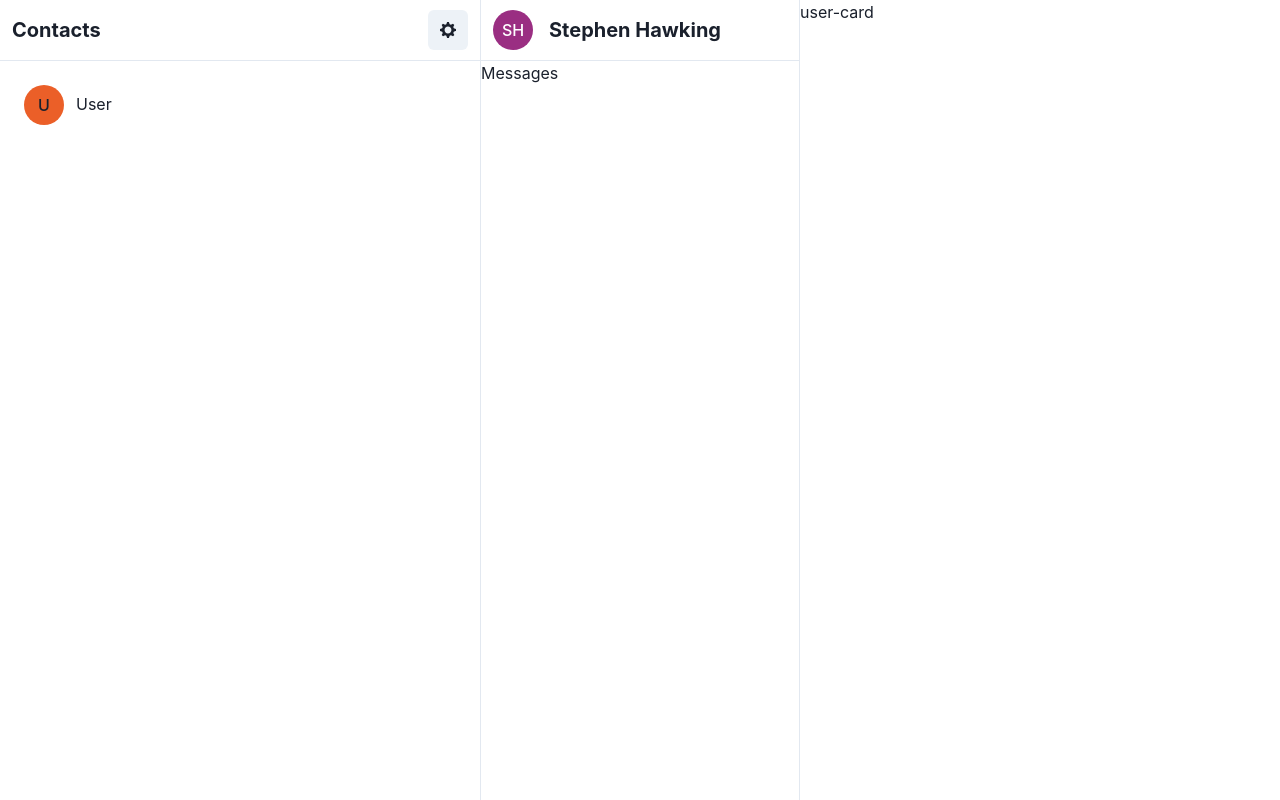
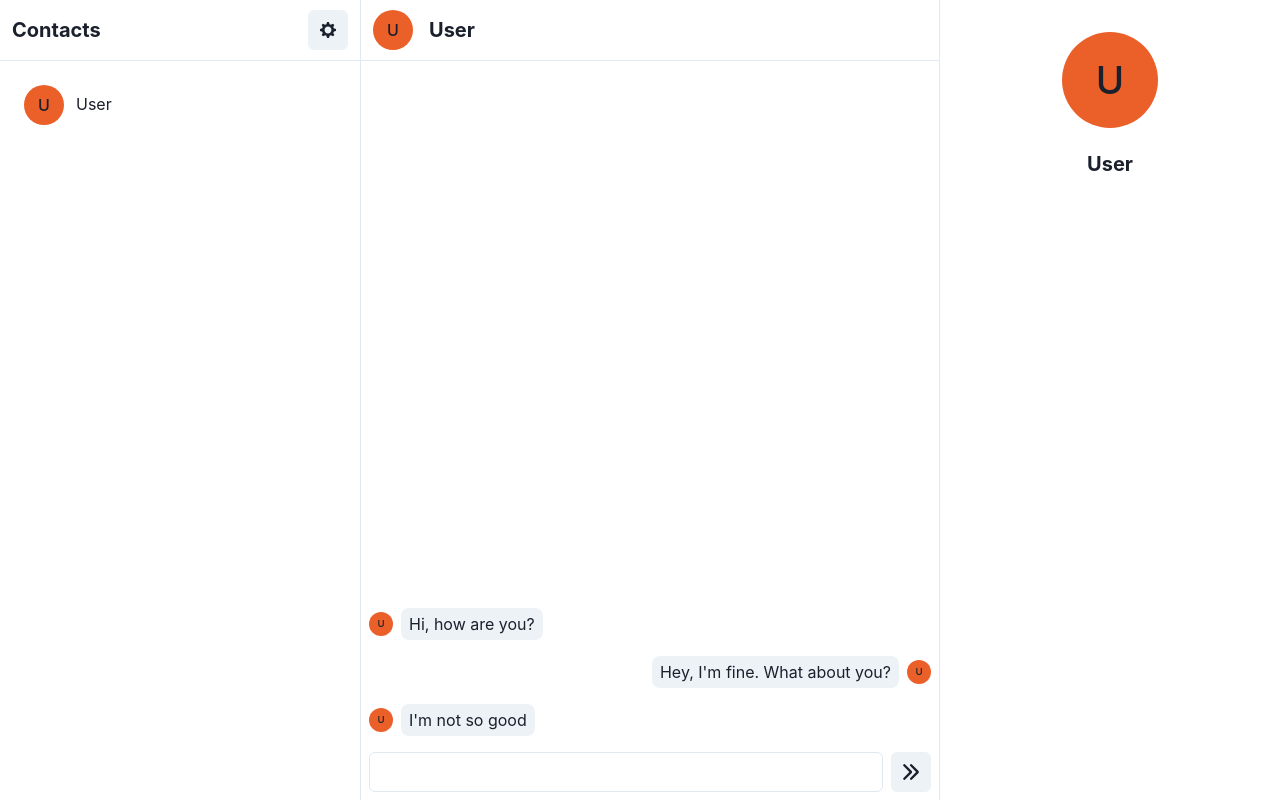
Before and after one commit to sibite/social-app, a React (Create React App) app: page /messages in a window 1280 px wide. Built offline with nearby package versions, Linux system fonts and the light colour scheme.

Commit message:
Add "Messages" component

```diff
--- a/src/pages/chat/ChatPage.tsx
+++ b/src/pages/chat/ChatPage.tsx
@@ -3,16 +3,22 @@ import ContactsHeader from './ContactsHeader';
 import Contacts from './Contacts';
 import LayoutBlock from './LayoutBlock';
 import MessagesHeader from './MessagesHeader';
+import UserDetails from './UserDetails';
+import Messages from './Messages/Messages';
 
 const ChatPage: React.FC = () => {
   const bgColor = useColorModeValue('gray.200', 'gray.800');
 
   return (
     <Grid
-      templateAreas={`"contacts-header messages-header user-card"
-                      "contacts        messages        user-card"`}
+      templateAreas={`"contacts-header messages-header user-details"
+                      "contacts        messages        user-details"`}
       templateRows="60px 1fr"
-      templateColumns="480px 1fr 480px"
+      templateColumns={{
+        md: '90px 1fr 340px',
+        lg: '360px 1fr 340px',
+        '2xl': '420px 1fr 420px',
+      }}
       w="full"
       h="100vh"
       gap="1px"
@@ -34,10 +40,14 @@ const ChatPage: React.FC = () => {
         </LayoutBlock>
       </GridItem>
       <GridItem area="messages">
-        <LayoutBlock>Messages</LayoutBlock>
+        <LayoutBlock>
+          <Messages />
+        </LayoutBlock>
       </GridItem>
-      <GridItem area="user-card">
-        <LayoutBlock>user-card</LayoutBlock>
+      <GridItem area="user-details">
+        <LayoutBlock>
+          <UserDetails />
+        </LayoutBlock>
       </GridItem>
     </Grid>
   );
--- a/src/pages/chat/Contact.tsx
+++ b/src/pages/chat/Contact.tsx
@@ -20,6 +20,7 @@ const Contacts: React.FC<Props> = ({
   onSelect = () => null,
 }) => {
   const bgColor = useColorModeValue('gray.100', 'gray.900');
+  const activeColor = useColorModeValue('gray.200', 'gray.800');
 
   const style = {
     alignItems: 'center',
@@ -29,6 +30,10 @@ const Contacts: React.FC<Props> = ({
     '&:hover': {
       bgColor,
     },
+    '&:active': {
+      bgColor: activeColor,
+    },
+    transition: 'all 200ms',
   };
 
   const headingStyle = {
--- a/src/pages/chat/ContactsHeader.tsx
+++ b/src/pages/chat/ContactsHeader.tsx
@@ -6,6 +6,7 @@ const ContactsHeader: React.FC = () => {
     w: 'full',
     h: 'full',
     px: 3,
+    overflow: 'hidden',
   };
 
   return (
--- /dev/null
+++ b/src/pages/chat/Messages/Message.tsx
@@ -0,0 +1,41 @@
+import { Avatar, Box, HStack, Text, useColorModeValue } from '@chakra-ui/react';
+
+interface Props {
+  direction: 'from' | 'to';
+  name?: string;
+  children: React.ReactNode;
+}
+
+const Message: React.FC<Props> = ({ direction, name = 'User', children }) => {
+  const bgColor = useColorModeValue('gray.100', 'gray.900');
+
+  const isDirectionTo = direction === 'to';
+
+  let content = [
+    <Avatar size="xs" name={name} />,
+    <Box
+      maxW="70%"
+      py={1}
+      px={2}
+      borderRadius={8}
+      marginInlineStart={0}
+      bgColor={bgColor}
+    >
+      <Text>{children}</Text>
+    </Box>,
+  ];
+
+  content = isDirectionTo ? content.reverse() : content;
+
+  return (
+    <HStack
+      p={2}
+      spacing={2}
+      justifyContent={isDirectionTo ? 'flex-end' : 'flex-start'}
+    >
+      {content}
+    </HStack>
+  );
+};
+
+export default Message;
--- /dev/null
+++ b/src/pages/chat/Messages/MessageInput.tsx
@@ -0,0 +1,14 @@
+import { ArrowRightIcon } from '@chakra-ui/icons';
+import { IconButton, HStack } from '@chakra-ui/react';
+import AutoResizedTextArea from '../../../shared/components/AutoResizedTextArea';
+
+interface Props {}
+
+const MessagesInput: React.FC<Props> = () => (
+  <HStack p={2}>
+    <AutoResizedTextArea flexGrow="1" />
+    <IconButton icon={<ArrowRightIcon />} aria-label="Send message" />
+  </HStack>
+);
+
+export default MessagesInput;
--- /dev/null
+++ b/src/pages/chat/Messages/MessageList.tsx
@@ -0,0 +1,21 @@
+import { Flex } from '@chakra-ui/react';
+import Message from './Message';
+
+interface Props {}
+
+const MessageList: React.FC<Props> = () => (
+  <Flex
+    direction="column-reverse"
+    position="absolute"
+    bottom="0"
+    w="full"
+    maxH="full"
+    overflowY="auto"
+  >
+    <Message direction="from">I&apos;m not so good</Message>
+    <Message direction="to">Hey, I&apos;m fine. What about you?</Message>
+    <Message direction="from">Hi, how are you?</Message>
+  </Flex>
+);
+
+export default MessageList;
--- /dev/null
+++ b/src/pages/chat/Messages/Messages.tsx
@@ -0,0 +1,16 @@
+import { Box, Flex } from '@chakra-ui/react';
+import MessageInput from './MessageInput';
+import MessageList from './MessageList';
+
+interface Props {}
+
+const Messages: React.FC<Props> = () => (
+  <Flex w="full" h="full" direction="column" alignContent="stretch">
+    <Box flexGrow="1" position="relative">
+      <MessageList />
+    </Box>
+    <MessageInput />
+  </Flex>
+);
+
+export default Messages;
--- a/src/pages/chat/MessagesHeader.tsx
+++ b/src/pages/chat/MessagesHeader.tsx
@@ -1,6 +1,10 @@
 import { Avatar, Flex, Heading } from '@chakra-ui/react';
 
-const ContactsHeader: React.FC = () => {
+interface Props {
+  name?: string;
+}
+
+const ContactsHeader: React.FC<Props> = ({ name = 'User' }) => {
   const style = {
     w: 'full',
     h: 'full',
@@ -9,9 +13,9 @@ const ContactsHeader: React.FC = () => {
 
   return (
     <Flex alignItems="center" sx={style} gap={4}>
-      <Avatar size="md" name="Stephen Hawking" />
+      <Avatar size="md" name={name} />
       <Heading as="h1" size="md">
-        Stephen Hawking
+        {name}
       </Heading>
     </Flex>
   );
--- /dev/null
+++ b/src/pages/chat/UserDetails.tsx
@@ -0,0 +1,17 @@
+import { Avatar, Heading, VStack } from '@chakra-ui/react';
+
+interface Props {
+  avatar?: string;
+  name?: string;
+}
+
+const UserDetails: React.FC<Props> = ({ avatar, name = 'User' }) => (
+  <VStack w="full" spacing={6} p={8}>
+    <Avatar size="xl" src={avatar} name={name} />
+    <Heading as="h1" size="md">
+      {name}
+    </Heading>
+  </VStack>
+);
+
+export default UserDetails;
--- /dev/null
+++ b/src/shared/components/AutoResizedTextArea.tsx
@@ -0,0 +1,33 @@
+import { Textarea } from '@chakra-ui/react';
+import React, { ReactPropTypes, useRef, useState } from 'react';
+
+interface Props extends React.ComponentProps<typeof Textarea> {
+  // eslint-disable-next-line react/require-default-props
+  // onChange?: React.ChangeEventHandler;
+}
+
+const AutoResizedTextArea: React.FC<Props> = ({ onChange, ...rest }) => {
+  const [height, setHeight] = useState<string>();
+  const elRef = useRef<HTMLTextAreaElement>(null);
+
+  const changeHandler = (event: React.ChangeEvent<HTMLTextAreaElement>) => {
+    elRef.current!.style.height = '0';
+    elRef.current!.style.height = `${elRef.current!.scrollHeight + 2}px`;
+    // setHeight(`${elRef.current!.scrollHeight}px`);
+    if (onChange) onChange(event);
+  };
+
+  return (
+    <Textarea
+      // eslint-disable-next-line react/jsx-props-no-spreading
+      {...rest}
+      // height={height}
+      rows={1}
+      onChange={changeHandler}
+      ref={elRef}
+      resize="none"
+    />
+  );
+};
+
+export default AutoResizedTextArea;
```
Also changed, not shown: public/index.html (+4 -18 lines).
